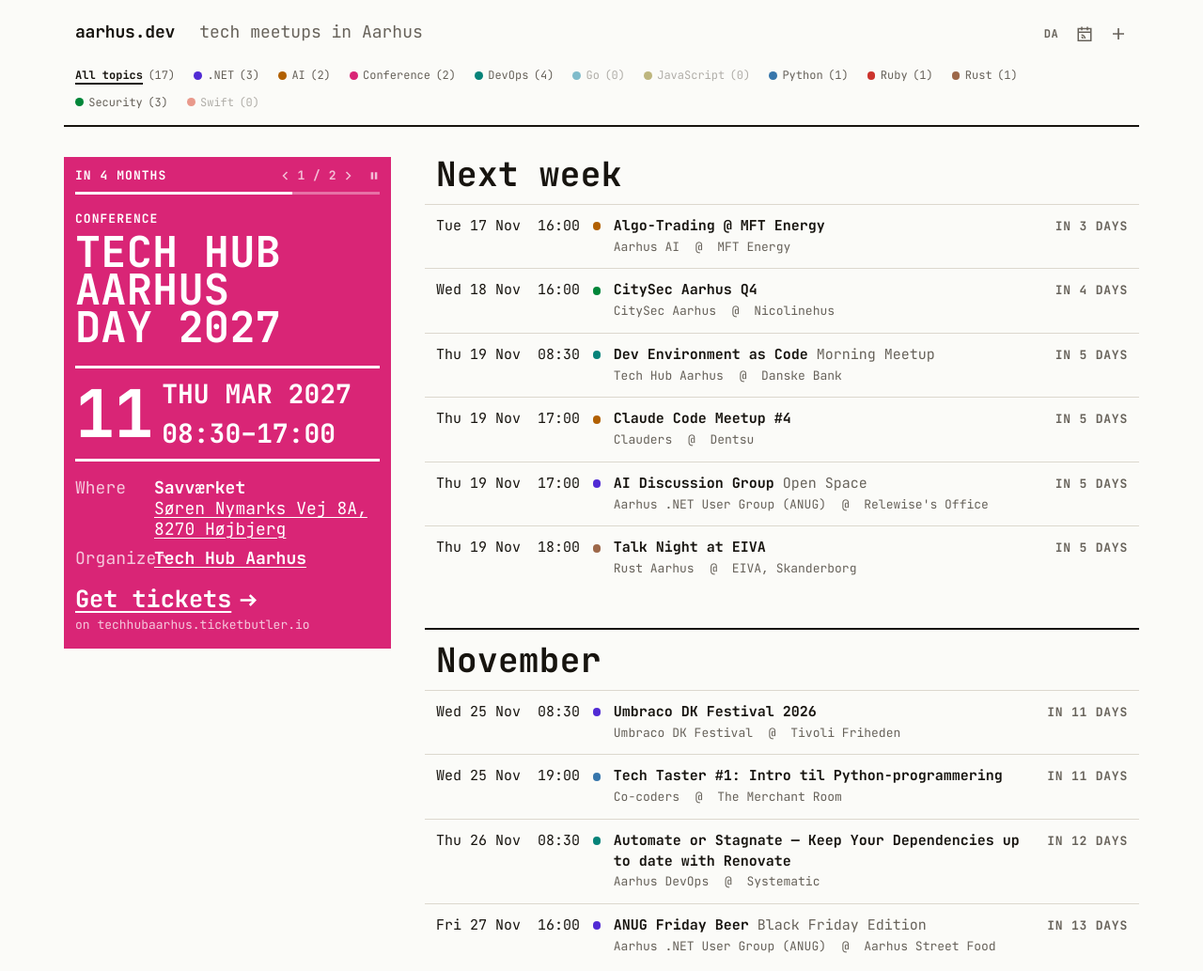
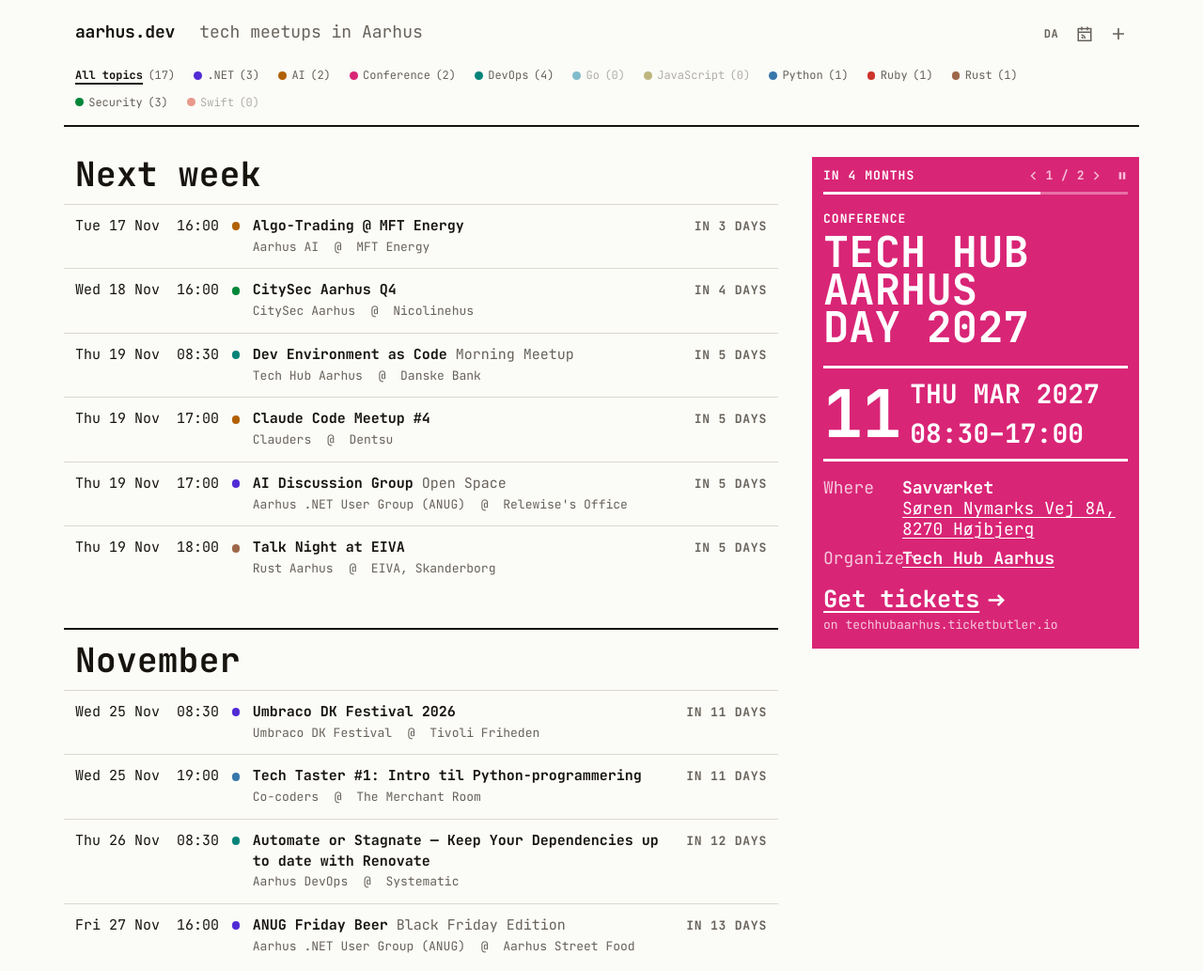
Before and after one commit to F8nUI/aarhus.dev, an Astro site: page / in a window 1280 px wide. Shown: the top 1033 px of the page at 94% size. Built offline with nearby package versions, Linux system fonts and the light colour scheme; Astro itself is replaced by a stand-in of ours.

Commit message:
Put the featured posters to the right of the board on wide screens, out of the way of the topic links

```diff
--- a/agents.md
+++ b/agents.md
@@ -75,7 +75,7 @@ What's past, today or next week depends on when someone looks, so the browser de
 - The CSS in `RuntimeHead.astro` shows an item only in the section whose `data-bucket` matches its tags, and hides sections left empty. `data-empty="upcoming"` shows only while nothing in its `data-scope` (the board, not the featured posters beside it) is upcoming; `data-count` counts within its `data-scope` too. Tomorrow has its own section, so `board.css` keeps it out of this week and next week.
 - Without JavaScript the page shows the state at build time.
 
-**Featured events.** Every event with `highlight: true` that hasn't ended, from every topic, is drawn as a poster (`Featured.astro`), soonest first, on every list page (home, topics, past), beside the board on wide screens and above it on narrow ones, where they start right at the header's rule. On phones only the home page shows them. In a stack the posters share the tallest one's height: the title's row takes the spare height and the carousel script evens out the place-and-organizer block and the sign-up, so date, place, organizer and sign-up sit at the same height on each. They take turns every 7 seconds; hovering, keyboard focus or the pause button holds them, and with reduced motion they only change when asked. Moving between pages, the carousel carries on where it was (poster, timer, pause), kept in `sessionStorage` for the tab's visit.
+**Featured events.** Every event with `highlight: true` that hasn't ended, from every topic, is drawn as a poster (`Featured.astro`), soonest first, on every list page (home, topics, past), beside the board on its right on wide screens and above it on narrow ones, where they start right at the header's rule. On phones only the home page shows them. In a stack the posters share the tallest one's height: the title's row takes the spare height and the carousel script evens out the place-and-organizer block and the sign-up, so date, place, organizer and sign-up sit at the same height on each. They take turns every 7 seconds; hovering, keyboard focus or the pause button holds them, and with reduced motion they only change when asked. Moving between pages, the carousel carries on where it was (poster, timer, pause), kept in `sessionStorage` for the tab's visit.
 
 **Topic counts.** Each topic link in the header shows how many of its events are still to come, "(3)", and a topic with none is dimmed. The links carry their events' end times (`data-ends`) and `RuntimeBody` counts them on every visit. On phones the topics fold into one line: the current topic, and a "Topics" switch that opens the rest. The fold needs scripts (RuntimeHead marks the root `.js`), so without them every topic shows.
 
--- a/src/components/Board.astro
+++ b/src/components/Board.astro
@@ -5,7 +5,7 @@
 // Every event is rendered into each bucket it could fall in; the runtime tags each
 // row with data-when on every visit and the bucket CSS shows it in the right place.
 //
-// Highlighted events still to come, from every topic, sit beside the board as featured
+// Highlighted events still to come, from every topic, sit to the right of the board as featured
 // posters (above it on narrow screens), on every list page alike: home, topics, past.
 // On phones, only the home page shows them.
 // Styles: src/styles/board.css.
--- a/src/components/Featured.astro
+++ b/src/components/Featured.astro
@@ -228,20 +228,31 @@ const w = t(langOf(Astro.url))
   .site {
     --fx-interval: 7s;
 
-    /* ---------- beside the board on wide screens ---------- */
+    /*
+     * ---------- beside the board on wide screens, on the right ----------
+     * Out of the way of the topic links above the board's start. They come first in
+     * the page, so narrower screens show them above the board; here the grid puts
+     * them in the second column.
+     */
     @media (min-width: 64rem) {
       .tt-layout.beside {
         display: grid;
-        grid-template-columns: 21rem minmax(0, 1fr);
+        grid-template-columns: minmax(0, 1fr) 21rem;
         column-gap: 3rem;
         align-items: start;
       }
       .tt-layout.beside .heads {
+        grid-column: 2;
+        grid-row: 1;
         margin-bottom: 0;
+      }
+      .tt-layout.beside .tt-board {
+        grid-column: 1;
+        grid-row: 1;
       }
       /* the posters hang outside the text edge on the page's side only; toward the board, its own background does */
       .tt-layout.beside .fx {
-        margin-right: 0;
+        margin-left: 0;
       }
       /* nothing featured is still to come: the board takes the width */
       .tt-layout.beside:not(:has(.heads [data-when~='upcoming'])) {
```
